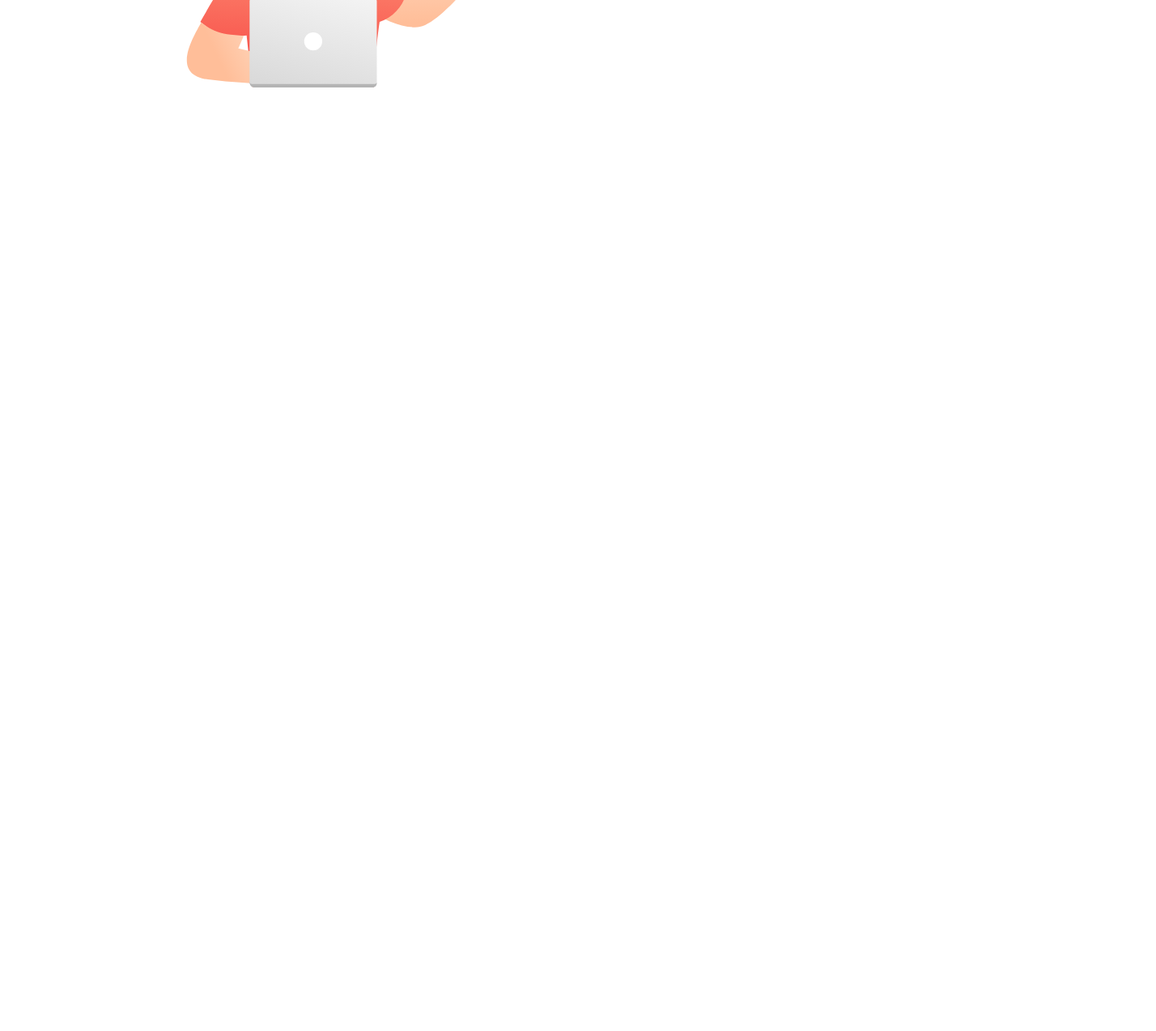
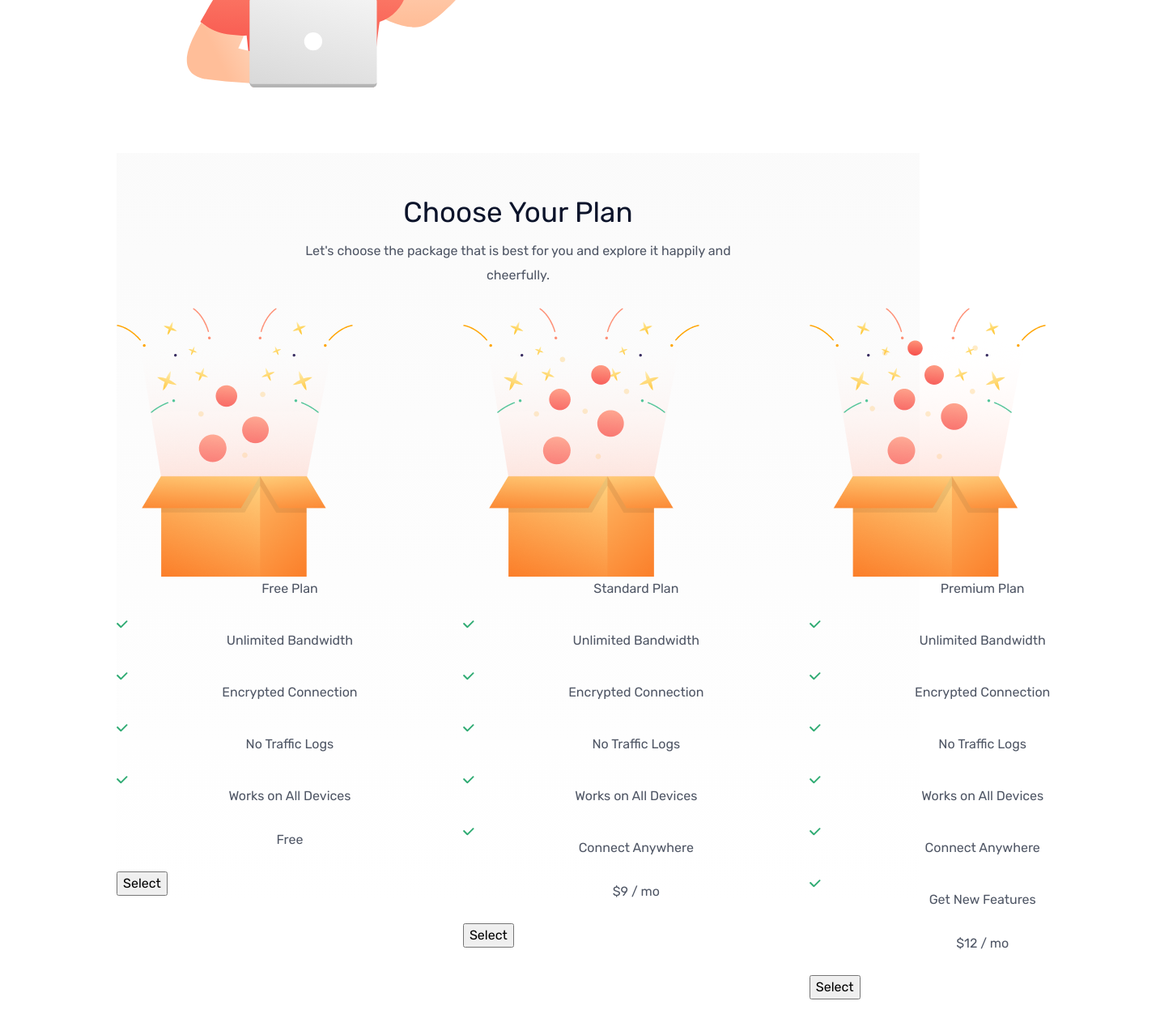
Before and after one commit to alaswadiyy/laslesvpn, a website: page index.html in a window 1280 px wide. Shown: the part 1116-2389 px from the top of the page at 81% size, 1428 px wide, since content can reach past the window. Before the commit the page ends 1305 px from the top, so only its background shows below. Drawn offline with Linux system fonts and the light colour scheme.

Commit message:
feat: completed subscription plan

```diff
--- a/css/style.css
+++ b/css/style.css
@@ -199,6 +199,37 @@
     height: 24px;
     flex-shrink: 0;
   }
-  .subscription{
+
+
+  /* subscription section */
+  .subscriptions{
     background: linear-gradient(180deg, #F8F8F8 -45.04%, rgba(248, 248, 248, 0.00) 88.56%);
+    margin: 5rem 9rem;
   }
+  .subscriptions h2 {
+    width: 383.406px;
+    margin: auto;
+    padding: 3rem 0 .5rem 0;
+    color: #0B132A;
+    font-family: Rubik;
+    font-size: 35px;
+    font-style: normal;
+    font-weight: 500;
+    line-height: 50px;
+    text-align: center;
+  }
+  .subscriptions p {
+    width: 555px;
+    margin: auto;
+    padding: 0 0 1.5rem 0;
+    color: #4F5665;
+    font-family: Rubik;
+    font-size: 16px;
+    font-style: normal;
+    font-weight: 400;
+    line-height: 30px;
+    text-align: center;
+  }
+  .subscriptions .flex{
+    display: flex;
+  }
--- a/index.html
+++ b/index.html
@@ -97,7 +97,98 @@
         </div>
     </section>
 
-    <section id="pricing" class="subscription"></section>
+    <section id="pricing" class="subscriptions">
+        <h2>Choose Your Plan</h2>
+        <p>Let's choose the package that is best for you and explore it happily and cheerfully.</p>
+        <div class="flex">
+            <div>
+                <img src="./images/free_plan.png" alt="free">
+                <p>Free Plan</p>
+                <div>
+                    <div>
+                        <img src="./images/plan_check.png" alt="plan">
+                        <p>Unlimited Bandwidth</p>
+                    </div>
+                    <div>
+                        <img src="./images/plan_check.png" alt="plan">
+                        <p>Encrypted Connection</p>
+                    </div>
+                    <div>
+                        <img src="./images/plan_check.png" alt="plan">
+                        <p>No Traffic Logs</p>
+                    </div>
+                    <div>
+                        <img src="./images/plan_check.png" alt="plan">
+                        <p>Works on All Devices</p>
+                    </div>
+                </div>
+                <p>Free</p>
+                <button>Select</button>
+            </div>
+
+            <div>
+                <img src="./images/standard_plan.png" alt="free">
+                <p>Standard Plan</p>
+                <div>
+                    <div>
+                        <img src="./images/plan_check.png" alt="plan">
+                        <p>Unlimited Bandwidth</p>
+                    </div>
+                    <div>
+                        <img src="./images/plan_check.png" alt="plan">
+                        <p>Encrypted Connection</p>
+                    </div>
+                    <div>
+                        <img src="./images/plan_check.png" alt="plan">
+                        <p>No Traffic Logs</p>
+                    </div>
+                    <div>
+                        <img src="./images/plan_check.png" alt="plan">
+                        <p>Works on All Devices</p>
+                    </div>
+                    <div>
+                        <img src="./images/plan_check.png" alt="plan">
+                        <p>Connect Anywhere</p>
+                    </div>
+                </div>
+                <p>$9 <span>/ mo</span></p>
+                <button>Select</button>
+            </div>
+
+            <div>
+                <img src="./images/premium_plan.png" alt="free">
+                <p>Premium Plan</p>
+                <div>
+                    <div>
+                        <img src="./images/plan_check.png" alt="plan">
+                        <p>Unlimited Bandwidth</p>
+                    </div>
+                    <div>
+                        <img src="./images/plan_check.png" alt="plan">
+                        <p>Encrypted Connection</p>
+                    </div>
+                    <div>
+                        <img src="./images/plan_check.png" alt="plan">
+                        <p>No Traffic Logs</p>
+                    </div>
+                    <div>
+                        <img src="./images/plan_check.png" alt="plan">
+                        <p>Works on All Devices</p>
+                    </div>
+                    <div>
+                        <img src="./images/plan_check.png" alt="plan">
+                        <p>Connect Anywhere</p>
+                    </div>
+                    <div>
+                        <img src="./images/plan_check.png" alt="plan">
+                        <p>Get New Features</p>
+                    </div>
+                </div>
+                <p>$12 <span>/ mo</span></p>
+                <button>Select</button>
+            </div>
+        </div>
+    </section>
 
     <section id="global"></section>
 
```
